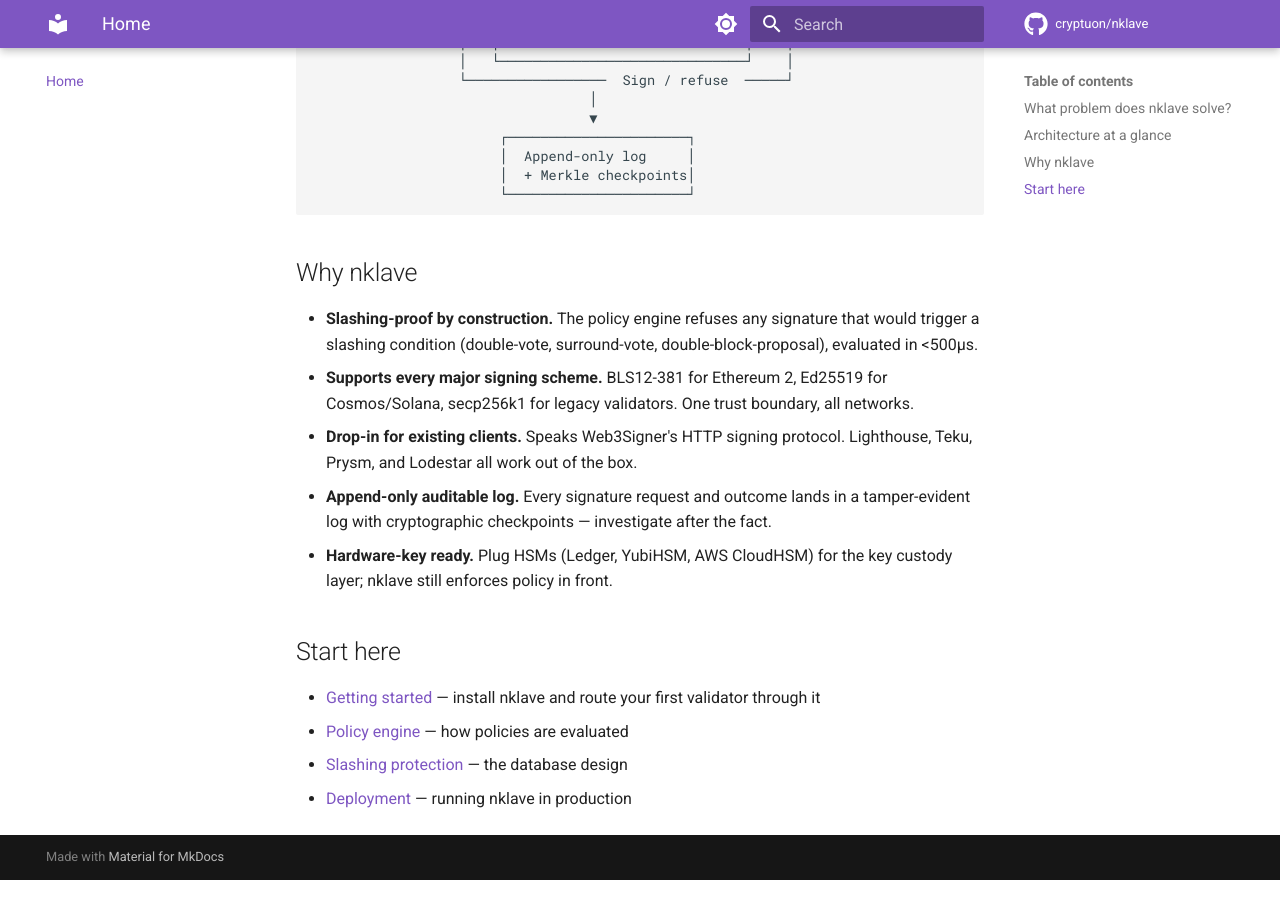
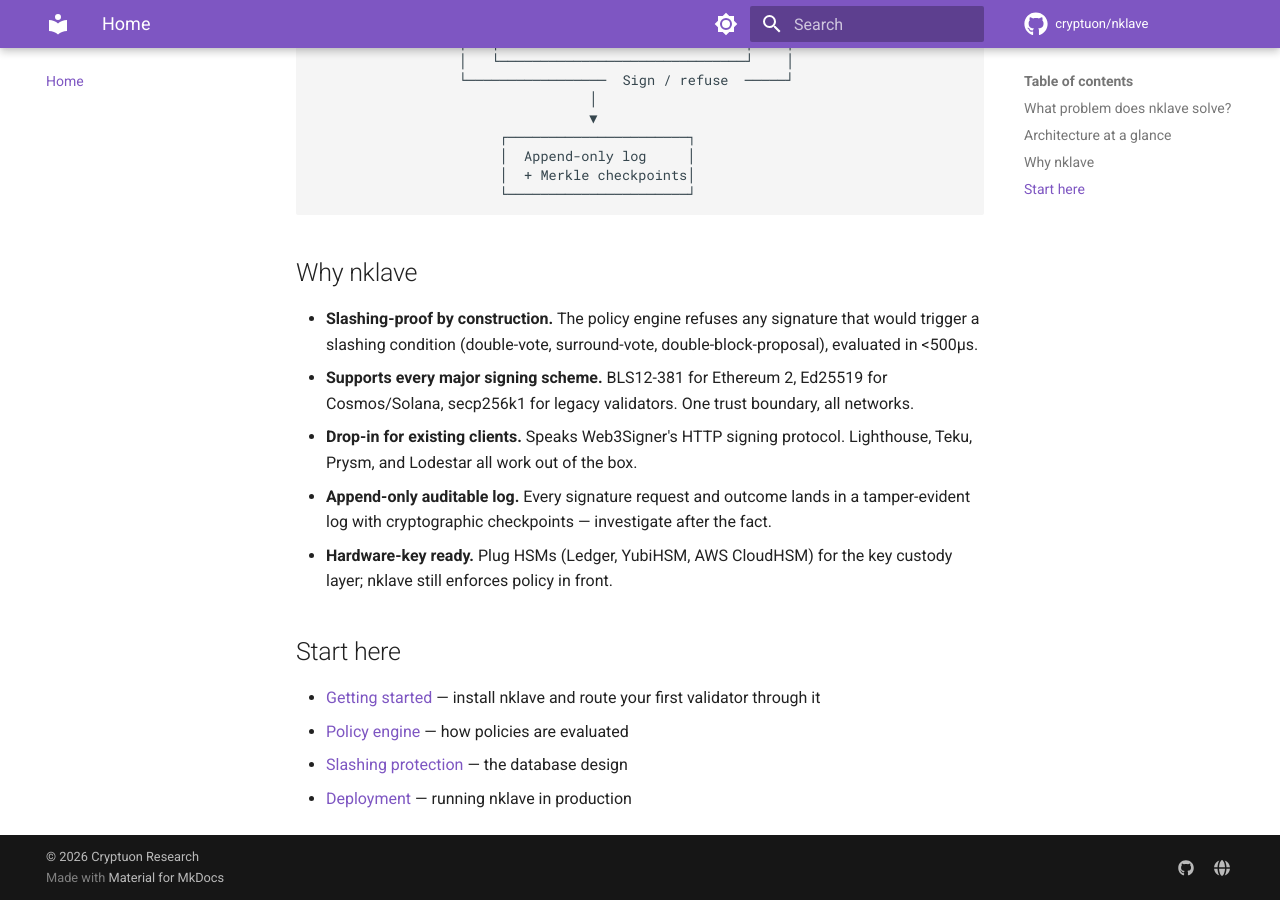
Before and after one commit to cryptuon/nklave, an MkDocs documentation site: the page built from documentation/docs/index.md, in a window 1280 px wide and 900 px high, scrolled down 754 px. Built offline with MkDocs 1.6.1 and Material for MkDocs 9.7.7, drawn with Linux system fonts in a browser that asks for light colours; comment, search, counter and statistics services are not loaded.

Commit message:
docs: add site/docs/package links + Cryptuon interconnection

```diff
--- a/Cargo.toml
+++ b/Cargo.toml
@@ -14,9 +14,9 @@
 edition = "2021"
 license = "MIT"
 repository = "https://github.com/cryptuon/nklave"
-homepage = "https://docs.cryptuon.com/nklave"
+homepage = "https://nklave.cryptuon.com/"
 documentation = "https://docs.cryptuon.com/nklave"
-authors = ["Dipankar Sarkar <me@dipankar.name>"]
+authors = ["Cryptuon Research <contact@cryptuon.com>"]
 keywords = ["ethereum", "validator", "signing", "slashing-protection", "web3signer"]
 categories = ["cryptography", "authentication"]
 
--- a/documentation/mkdocs.yml
+++ b/documentation/mkdocs.yml
@@ -1,7 +1,8 @@
 site_name: nklave
 site_url: https://docs.cryptuon.com/nklave/
 site_description: Policy-enforcing trust boundary for PoS validators. Slashable signing impossible by construction.
-site_author: Cryptuon
+site_author: Cryptuon Research
+copyright: "© 2026 Cryptuon Research"
 repo_url: https://github.com/cryptuon/nklave
 repo_name: cryptuon/nklave
 edit_uri: edit/main/documentation/docs/
@@ -39,6 +40,14 @@
   icon:
     repo: fontawesome/brands/github
 
+extra:
+  homepage: https://nklave.cryptuon.com/
+  social:
+    - icon: fontawesome/brands/github
+      link: https://github.com/cryptuon/nklave
+    - icon: fontawesome/solid/globe
+      link: https://www.cryptuon.com
+
 markdown_extensions:
   - admonition
   - attr_list
```
Also changed, not shown: README.md.
